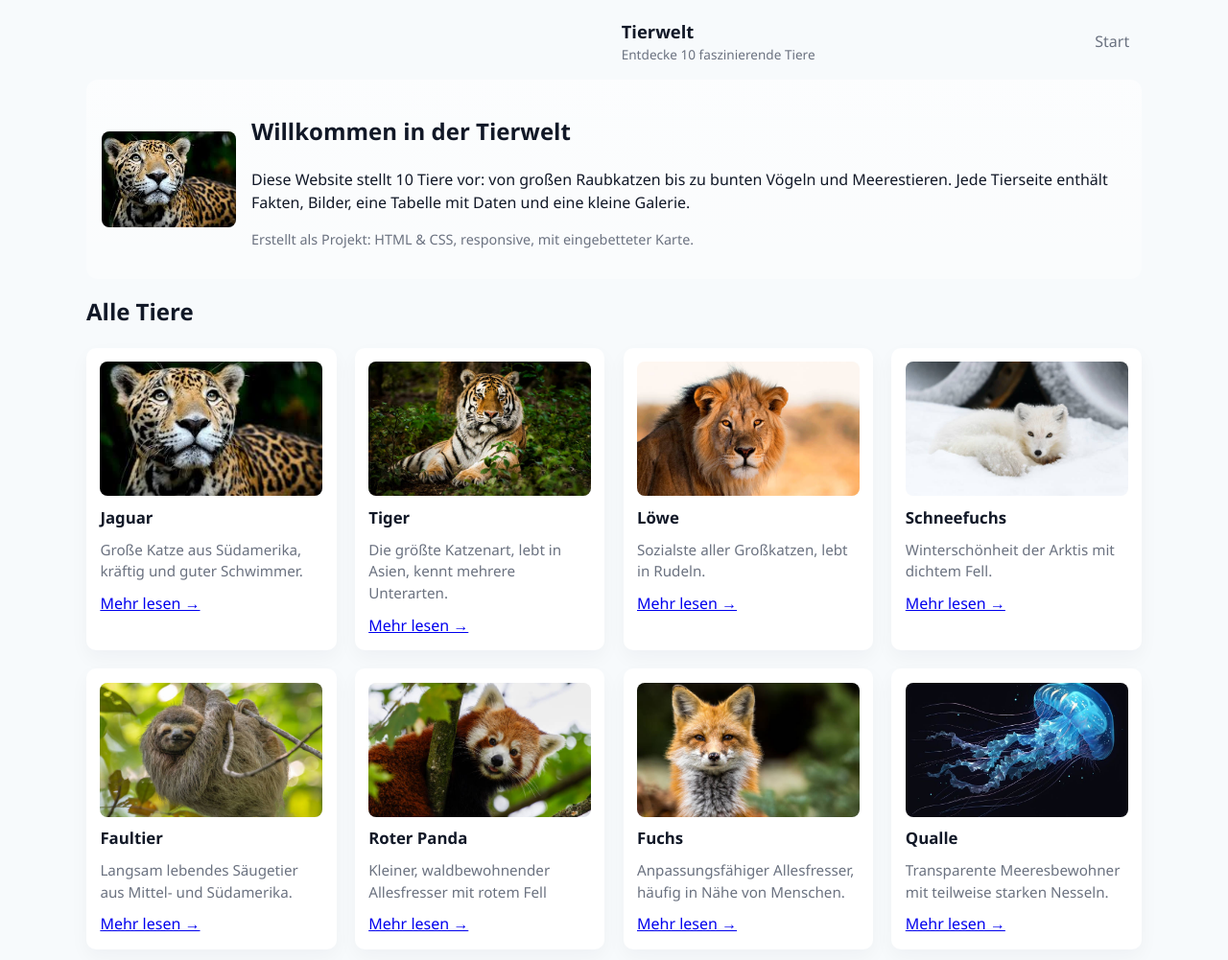
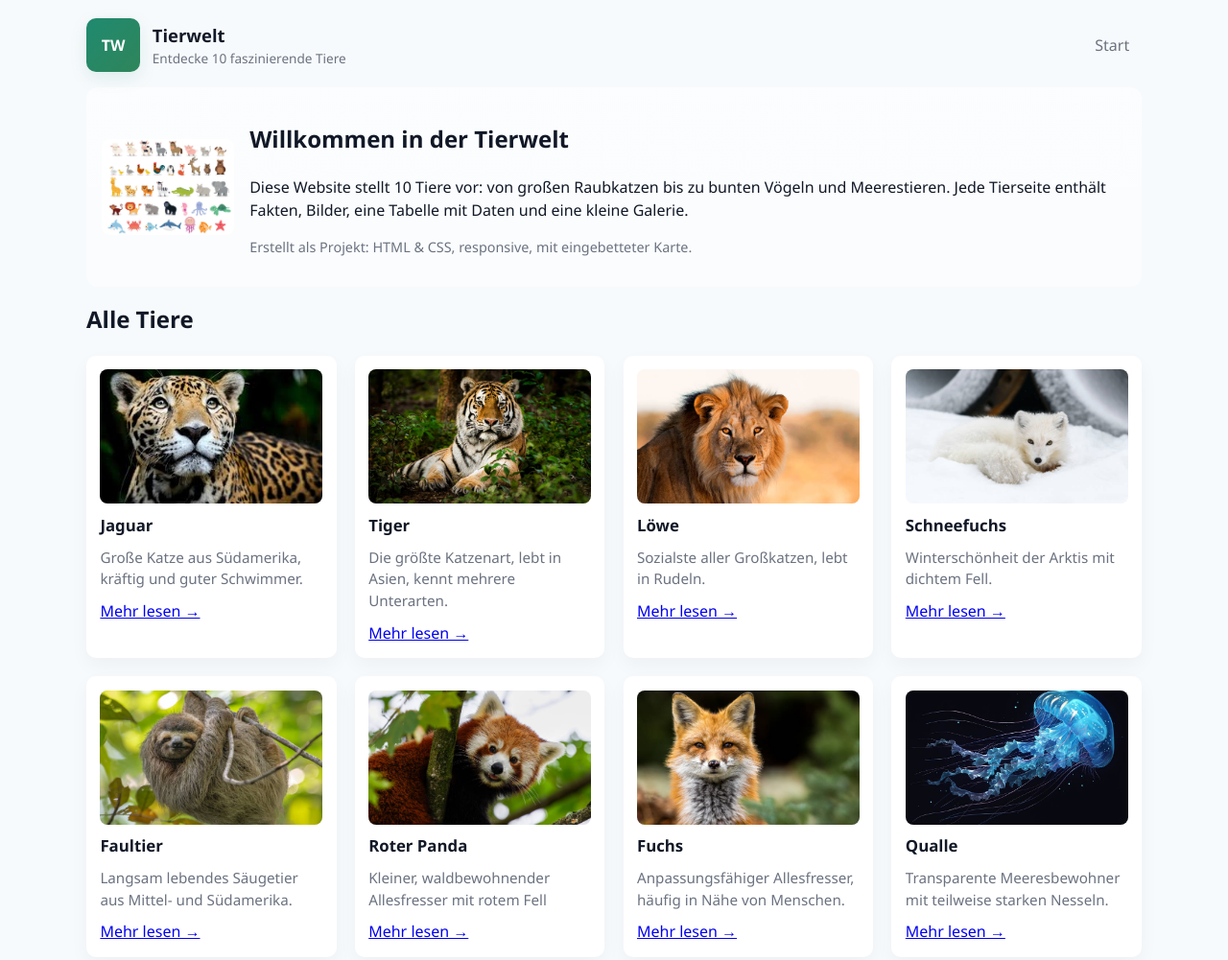
Before and after one commit to Latifa-0/Tierwebseite, a plain HTML site: page index.html in a window 1280 px wide. Shown: the top 1001 px of the page at 96% size. Drawn offline with Linux system fonts and the light colour scheme.

Commit message:
Update index.html

```diff
--- a/index.html
+++ b/index.html
@@ -10,7 +10,7 @@
   <div class="container">
     <header class="site-header" role="banner">
       <a class="brand" href="index.html">
-        <a href="assets/logo"><a/>
+        <div class="logo">TW</div>
         <div>
           <h1 style="margin:0;font-size:1.15rem">Tierwelt</h1>
           <div style="font-size:0.85rem;color:#6b7280">Entdecke 10 faszinierende Tiere</div>
@@ -23,7 +23,7 @@
       </nav>
     </header>
     <section class="hero" aria-labelledby="hero-title">
-      <img src="assets/jaguar.jpg" alt="Jaguar Porträt">
+      <img src="assets/logo.jpg" alt="Jaguar Porträt">
       <div>
         <h2 id="hero-title">Willkommen in der Tierwelt</h2>
         <p class="lead">Diese Website stellt 10 Tiere vor: von großen Raubkatzen bis zu bunten Vögeln und Meerestieren. Jede Tierseite enthält Fakten, Bilder, eine Tabelle mit Daten und eine kleine Galerie.</p>
```
